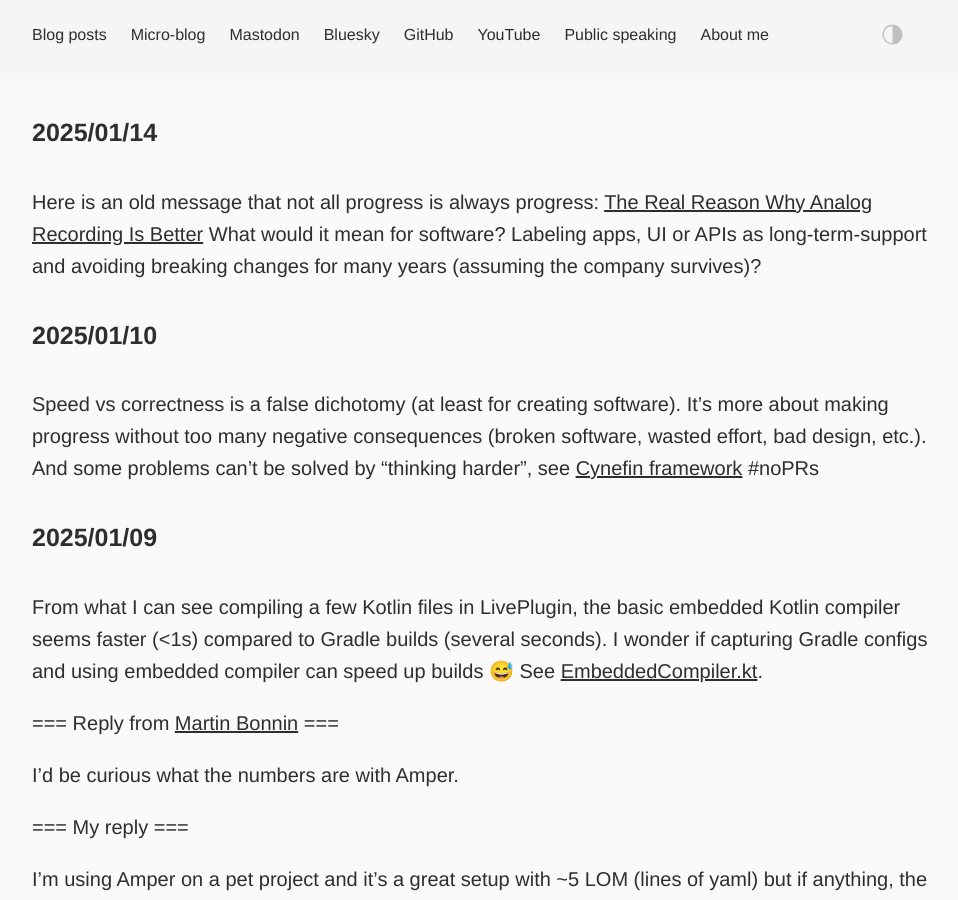
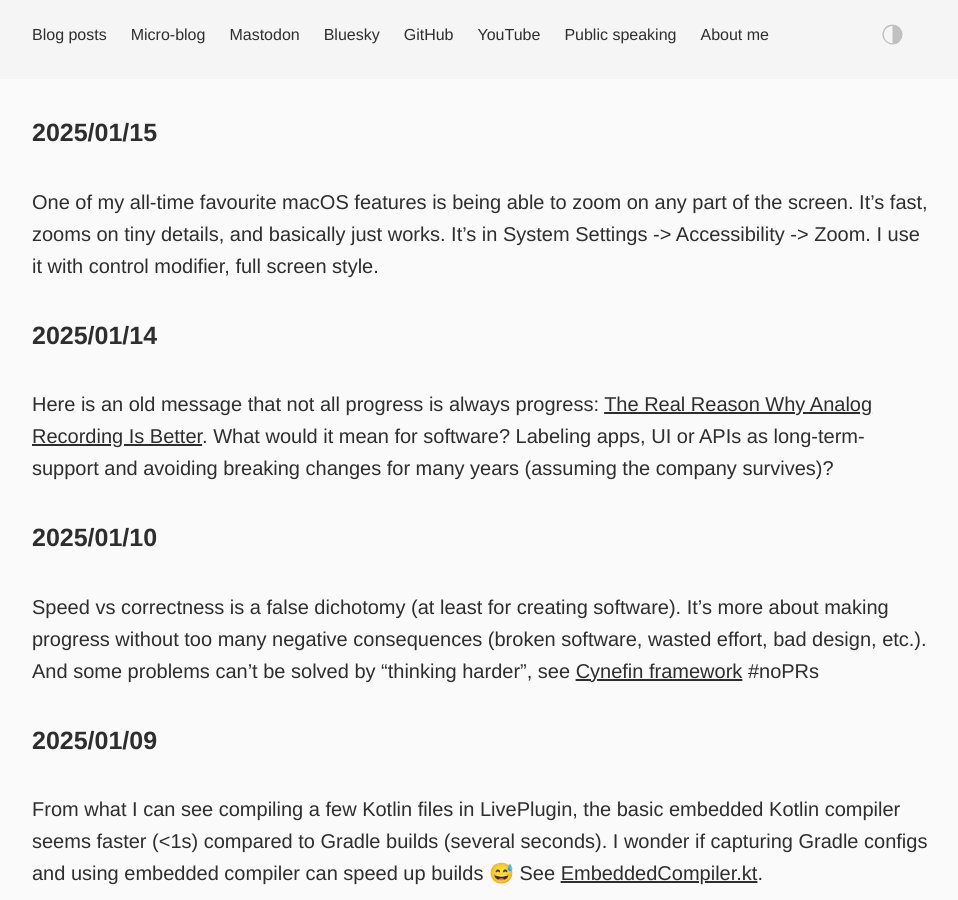
Before and after one commit to dkandalov/dkandalov.github.io, a Jekyll site: the page built from micro-blog.md, in a window 1280 px wide and 900 px high. Shown: the whole window, without its empty margins (160-1118 px from the left). Built offline with Jekyll 4.4.1, drawn with Linux system fonts in a browser that asks for light colours.

Commit message:
updated micro-blog

```diff
--- a/micro-blog.md
+++ b/micro-blog.md
@@ -3,8 +3,11 @@ layout: post
 permalink: /micro-blog/
 ---
 
+#### 2025/01/15
+One of my all-time favourite macOS features is being able to zoom on any part of the screen. It's fast, zooms on tiny details, and basically just works. It's in System Settings -> Accessibility -> Zoom. I use it with control modifier, full screen style.
+
 #### 2025/01/14
-Here is an old message that not all progress is always progress: [The Real Reason Why Analog Recording Is Better](https://www.youtube.com/watch?v=Zq4BOSaKiYo) What would it mean for software? Labeling apps, UI or APIs as long-term-support and avoiding breaking changes for many years (assuming the company survives)?
+Here is an old message that not all progress is always progress: [The Real Reason Why Analog Recording Is Better](https://www.youtube.com/watch?v=Zq4BOSaKiYo). What would it mean for software? Labeling apps, UI or APIs as long-term-support and avoiding breaking changes for many years (assuming the company survives)?
 
 #### 2025/01/10
 Speed vs correctness is a false dichotomy (at least for creating software). It's more about making progress without too many negative consequences (broken software, wasted effort, bad design, etc.). And some problems can't be solved by "thinking harder", see [Cynefin framework](https://en.wikipedia.org/wiki/Cynefin_framework) #noPRs
```
